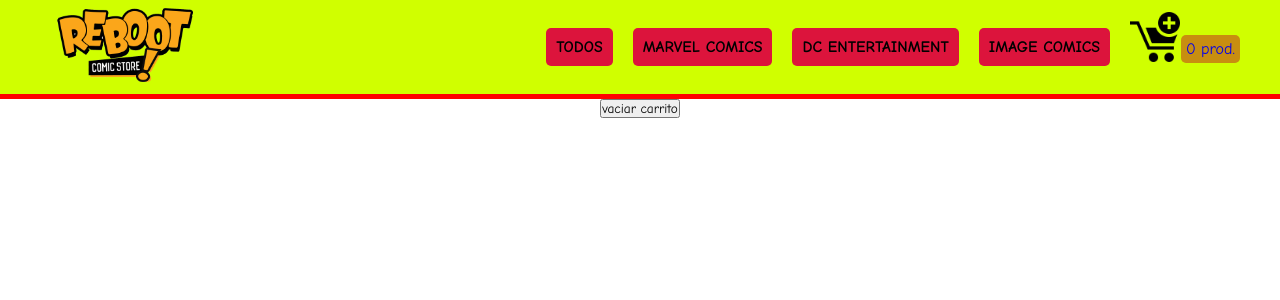
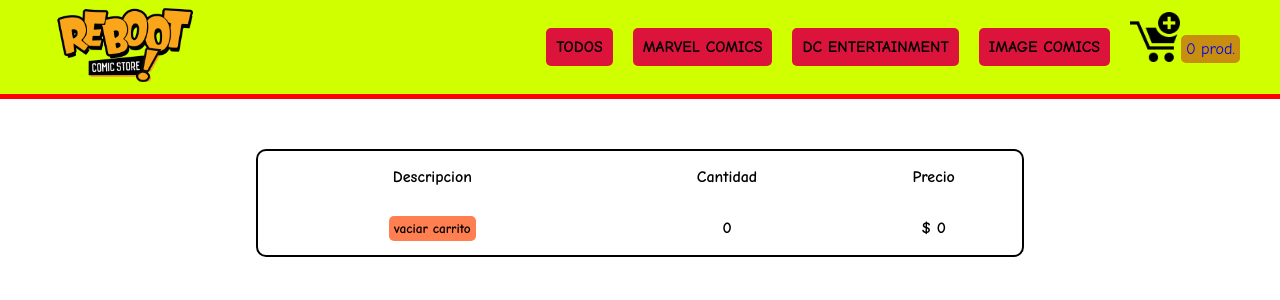
Before and after one commit to eduarchilon/cursoReact, a React (Create React App) app: page /cart in a window 1280 px wide. Shown: the top 300 px of the page. Built offline with nearby package versions, Linux system fonts and the light colour scheme.

Commit message:
no repetidos

```diff
--- a/package.json
+++ b/package.json
@@ -6,6 +6,7 @@
     "@testing-library/jest-dom": "^5.14.1",
     "@testing-library/react": "^11.2.7",
     "@testing-library/user-event": "^12.8.3",
+    "firebase": "^9.6.0",
     "jquery": "^3.6.0",
     "react": "^17.0.2",
     "react-dom": "^17.0.2",
--- a/src/App.js
+++ b/src/App.js
@@ -12,13 +12,7 @@
 let titulo = 'Bienvenido Coders!'
 let subtitulo = 'Vamos a aprender React'
 
-
 function App() {
-
-
-
-
-
   return (
     <>
       <CartContextProvider>
--- a/src/components/Container/Cart.jsx
+++ b/src/components/Container/Cart.jsx
@@ -1,6 +1,7 @@
-import React from 'react'
+import React, { useState } from 'react'
 import { useCartContext } from '../../context/CartContext';
 import './ItemListContainer.css';
+import Item from '../Container/Item.css';
 // import {useContext} from 'react'
 // import { CartContext } from '../../context/CartContext';
 
@@ -10,13 +11,51 @@
 
     const {cartList, vaciarCarrito} = useCartContext()
 
+    // const [count, setCount] = useState(0)
+
+    let cant = 0;
+    let prec = 0.0;
+    cartList.forEach (function(prod){
+        cant += prod.cantidad;
+        prec+= prod.price;
+    });
+
+
+
+
+
+    console.log(cartList)
+
     // const {cartList, vaciarCarrito} =useContext(CartContext)
 
     return (
-
         <div>
-            {cartList.map(prod=> <li key={prod.id}>{prod.title} {prod.cantidad}</li>)}
-            <button onClick={()=>vaciarCarrito()}>vaciar carrito</button>
+            {/* {cartList.map(prod=> <li key={prod.id}>{prod.title} {prod.cantidad}</li>)} */}
+           <table className="table">
+        <tbody>
+            <tr className="table-primary t-titulos">
+                <td className="table-primary"><h4>Descripcion</h4></td>
+                <td className="table-primary"><h4>Cantidad</h4></td>
+                <td className="table-primary"><h4>Precio</h4></td>
+                <td className="table-primary"></td>
+            </tr>
+            {cartList.map(prod=>
+            <tr className="table-primary t-item">
+                <td className="table-primary"><p>{prod.title}</p></td>
+                <td className="table-primary"><p>{prod.cantidad}</p></td>
+                <td className="table-primary"><p>$ {prod.price}</p></td>
+                <td className="table-primary"><button>Borrar</button></td>
+            </tr>
+            )}
+            <tr className="table-primary t-item">
+                <td className="table-primary"><button onClick={()=>vaciarCarrito()}>vaciar carrito</button></td>
+                <td className="table-primary"><h4>{cant}</h4></td>
+                <td className="table-primary"><h4>$ {prec}</h4></td>
+                <td className="table-primary"></td>
+            </tr>
+        </tbody>
+    </table>
+            {/* <button onClick={()=>vaciarCarrito()}>vaciar carrito</button> */}
         </div>
         // <div className="cart__info">
         //     <h1>El carrito esta vácio</h1>
--- a/src/components/Container/Item.css
+++ b/src/components/Container/Item.css
@@ -86,3 +86,51 @@
     text-align: center;
     align-items: center;
 }
+
+
+.table{
+    width: 60%;
+    margin: auto;
+    margin-top: 50px;
+    background-color: rgb(255, 255, 255);
+    border-radius: 10px;
+    border: 2px solid rgb(0, 0, 0);
+}
+
+
+.t-titulos{
+    height: 3rem;
+}
+
+td button{
+    margin: auto;
+    display: block;
+}
+
+tr{
+    height: 50px;
+}
+
+.table-primary h4, .table-primary p{
+    text-align: center;
+}
+
+.t-item{
+    padding: 10px 0;
+}
+
+button{
+    padding: 5px 5px;
+    background-color: coral;
+    border: 0;
+    border-radius: 5px;
+    font-weight: 700;
+}
+
+
+@media screen and (max-width:800px){
+    .table{
+        width: 95%;
+        font-size: 0.7em;
+    }
+}
--- a/src/components/Container/ItemDetail.jsx
+++ b/src/components/Container/ItemDetail.jsx
@@ -11,7 +11,7 @@
 
     const [count, setCount] = useState(0)
 
-    const {cartList, agregarProducto} = useCartContext()
+    const {cartList, agregarProducto, removerItem, isInCart} = useCartContext()
 
 
     const [terminar, setTerminar] = useState(false)
@@ -26,16 +26,28 @@
         }
     },[count])
 
-    console.log(cartList)
 
     function addItem (cant) {
-        setCount(cant)
-        agregarProducto ({...item, cantidad: cant})
+            if(!isInCart(item.id)){
+                agregarProducto ({...item, cantidad: cant})
+                setCount(cant)
+                // console.log(count)
+            }else{
+                cant = cant+count
+                // console.log(cant)
+                // console.log(count)
+                removerItem(item.id)
+                agregarProducto ({...item, cantidad:cant})
+                setCount(cant)
+                // console.log(count)
+            }
     }
+    console.log(cartList)
 
     const {title, price, pictureUrl, categoria, stock} = item;
 
     return (
+
         <div className="detail">
             <img src={pictureUrl} alt="" />
             <h2 className="detail-item">{title}</h2>
@@ -51,8 +63,10 @@
                 </Link>
             </div>
             :
-            <ItemCount initial={count} stock={stock} onAdd={addItem} />
+            <ItemCount initial={0} stock={stock} onAdd={addItem} />
+
         }
+        {/* <ItemCount initial={0} stock={stock} onAdd={addItem} /> */}
         </div>
     )
 }
--- a/src/context/CartContext.jsx
+++ b/src/context/CartContext.jsx
@@ -9,11 +9,29 @@
     const [cartList, setCartList] = useState([])
 
     const agregarProducto=(item)=>{
-        setCartList([...cartList, item])
+            setCartList([...cartList, item])
     }
 
     const vaciarCarrito=()=>{
         setCartList([])
+    }
+
+    const removerItem=(id)=>{
+        let index = cartList.findIndex((obj => obj.id === id));
+        cartList.splice(index, 1);
+        setCartList([...cartList])
+    }
+
+    const isInCart=(id)=>{
+        let resultado
+            cartList.forEach(element => {
+                if(parseInt(element.id)===parseInt(id)){
+                    resultado= true
+                }else{
+                    resultado=false
+                }
+        });
+        return resultado
     }
 
     // const isInCart=(itemId)=>{
@@ -24,7 +42,9 @@
         <CartContext.Provider value={{
             cartList,
              agregarProducto,
-             vaciarCarrito
+             vaciarCarrito,
+             isInCart,
+             removerItem
              }}>
              { children }
         </CartContext.Provider>
```
Also changed, not shown: 1 other file (tests, documents, lock files or other folders).
